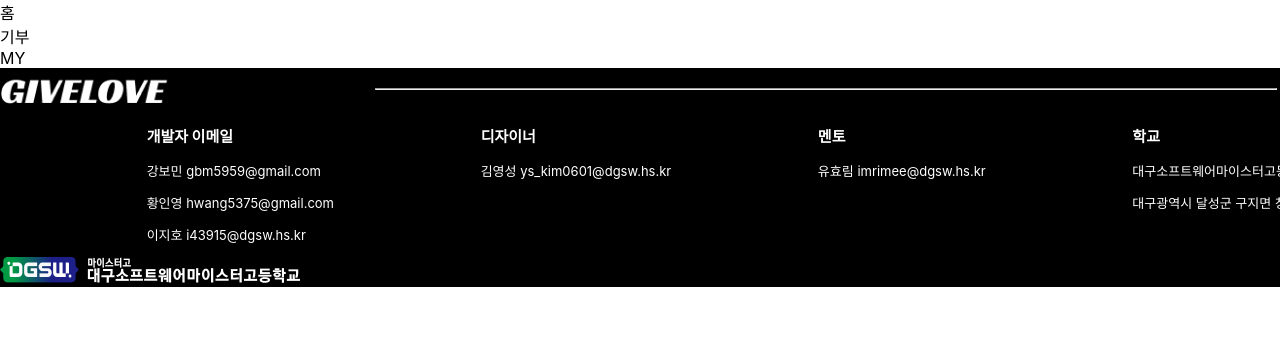
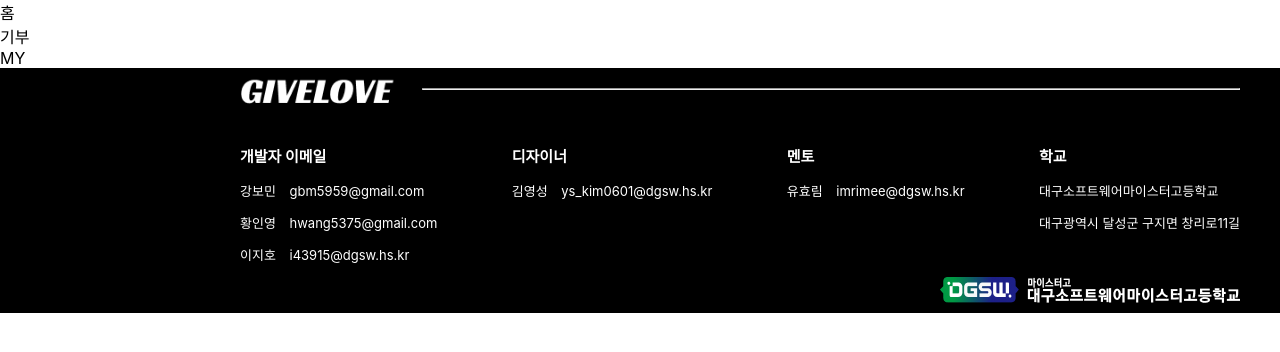
Before and after one commit to Hwanginyoung/Naresha2-GiveLove_project, a React (Create React App) app in the folder givelove/: page / in a window 1280 px wide. Shown: the top 352 px of the page. Built offline with nearby package versions, Linux system fonts and the light colour scheme.

Commit message:
footer(finish)

```diff
--- a/givelove/src/components/Footer.css
+++ b/givelove/src/components/Footer.css
@@ -1,16 +1,25 @@
 .Footer {
+    background: black;
     width: 1480px;
-    height: 300px;
+    height: 245px;
+    margin: 0 auto;
+}
+
+.Footer header {
+    width: 1000px;
     margin: 0 auto;
 }
 
 .Footer .main {
     display: flex;
     align-items: center;
+    justify-content: center;
 }
 
 .Footer .main .hr {
-    width: 900px;
+    width: 988px;
+    margin: 0;
+    margin-left: 25px;
 }
 
 .Footer .logo {
@@ -18,15 +27,11 @@
     height: 42px;
 }
 
-.Footer header {
-    background: black;
-}
-
 .Footer .imformation {
     color: white;
     display: flex;
     font-size: 13px;
-    justify-content: space-evenly;
+    justify-content: space-between
 }
 
 .Footer .imformation .title {
@@ -34,7 +39,12 @@
     font-size: 15px;
 }
 
+.Footer .imformation .name {
+    word-spacing: 10px;
+}
+
 .Footer .school-logo {
     width: 300px;
     height: 25.79px;
+    float: right;
 }
--- a/givelove/src/components/Footer.js
+++ b/givelove/src/components/Footer.js
@@ -10,26 +10,26 @@
                     <div className='main'>
                         <img src={footerlogo} className="logo" alt="logo" />
                         <hr className='hr' />
-                    </div>
+                    </div><br />
                     <div className='imformation'>
                         <div className='developer'>
                             <p className='title'>개발자 이메일</p>
-                            <p>강보민 gbm5959@gmail.com</p>
-                            <p>황인영 hwang5375@gmail.com</p>
-                            <p>이지호 i43915@dgsw.hs.kr</p>
+                            <p className='name'>강보민 gbm5959@gmail.com</p>
+                            <p className='name'>황인영 hwang5375@gmail.com</p>
+                            <p className='name'>이지호 i43915@dgsw.hs.kr</p>
                         </div>
                         <div className='design'>
                             <p className='title'>디자이너</p>
-                            <p>김영성 ys_kim0601@dgsw.hs.kr</p>
+                            <p className='name'>김영성 ys_kim0601@dgsw.hs.kr</p>
                         </div>
                         <div className='mentor'>
                             <p className='title'>멘토</p>
-                            <p>유효림 imrimee@dgsw.hs.kr</p>
+                            <p className='name'>유효림 imrimee@dgsw.hs.kr</p>
                         </div>
                         <div className='school'>
                             <p className='title'>학교</p>
                             <p>대구소프트웨어마이스터고등학교</p>
-                            <p>대구광역시 달성군 구지면 창리로11길</p>
+                            <p>대구광역시 달성군 구지면 창리로11길</p><br />
                         </div>
                     </div>
                     <img src={schoollogo} className="school-logo" alt="logo" />
```
